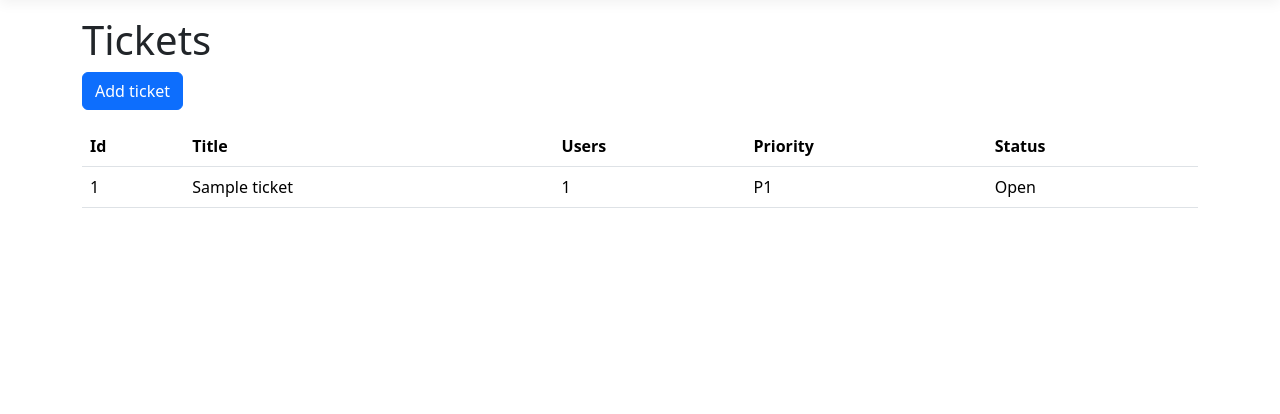
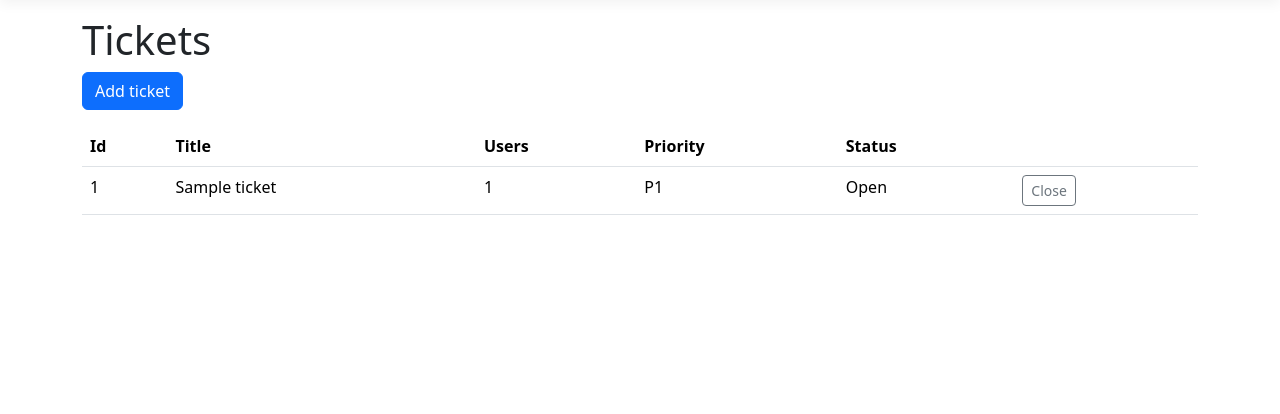
Before and after one commit to S3RP3N7/dotnet-learning, an ASP.NET Core app: page /Tickets in a window 1280 px wide. Shown: the part 57-471 px from the top of the page. Run offline with ASP.NET Core 8, Linux system fonts and the light colour scheme; empty tables hold one stand-in row (values such as "Sample post"); style sheets or scripts are compiled from the project's sources; database files in the repository are not loaded.

Commit message:
Add close button to ticket page

```diff
--- a/TicketWeb/TicketWeb/Controllers/TicketsController.cs
+++ b/TicketWeb/TicketWeb/Controllers/TicketsController.cs
@@ -55,5 +55,19 @@ namespace TicketWeb.Controllers
 
             return RedirectToAction("Index");
         }
+        [HttpPost]
+        public IActionResult Close(int id)
+        {
+            using (TicketContext context = new TicketContext())
+            {
+                Ticket? ticket = context.Tickets.FirstOrDefault(t => t.Id == id && t.Status != TicketStatus.Closed);
+                if (ticket != null)
+                {
+                    ticket.Status = TicketStatus.Closed;
+                    context.SaveChanges();
+                }
+            }
+            return RedirectToAction("Index");
+        }
     }
 }
--- a/TicketWeb/TicketWeb/Views/Tickets/Index.cshtml
+++ b/TicketWeb/TicketWeb/Views/Tickets/Index.cshtml
@@ -13,6 +13,7 @@
             <th>Users</th>
             <th>Priority</th>
             <th>Status</th>
+            <th></th>
         </tr>
     </thead>
     <tbody>
@@ -24,6 +25,15 @@
                 <td>@ticket.UsersAffected</td>
                 <td>@ticket.Priority</td>
                 <td>@ticket.Status</td>
+                <td>
+                    @if (ticket.Status != TicketStatus.Closed)
+                    {
+                        <form asp-action="Close" method="post">
+                            <input type="hidden" name="id" value="@ticket.Id" />
+                            <button type="submit" class="btn btn-sm btn-outline-secondary">Close</button>
+                        </form>
+                    }
+                </td>
             </tr>
         }
     </tbody>
```
